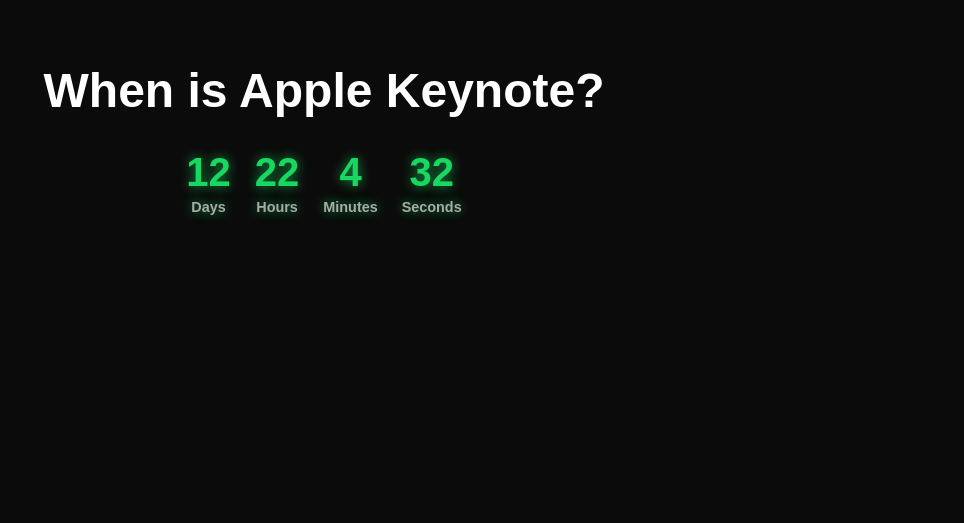
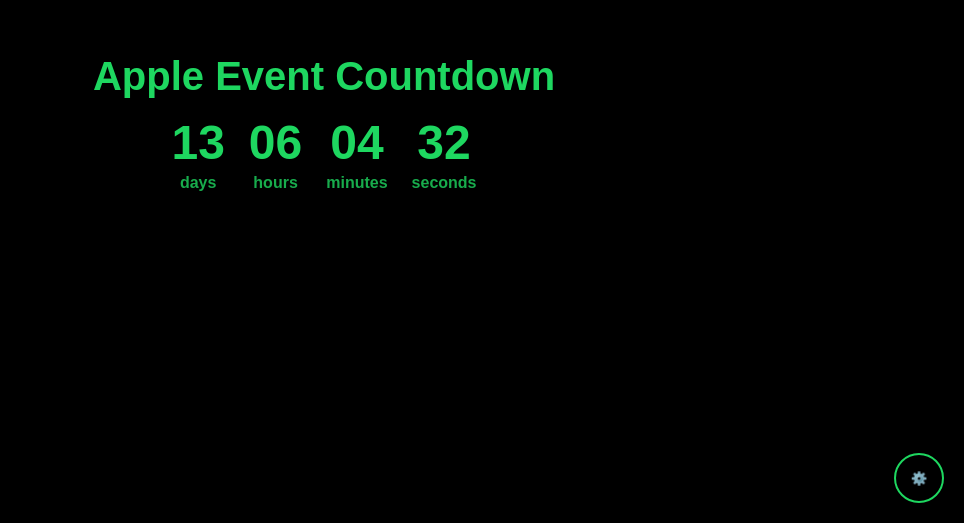
Before and after one commit to pipchell/appleevent, a plain HTML site: page index.html in a window 1280 px wide. Shown: the part 277-800 px from the top of the page, without its empty margins (316-1280 px from the left). Drawn offline with Linux system fonts and the light colour scheme; a web font is replaced by a local one.

Commit message:
Update index.html

```diff
--- a/index.html
+++ b/index.html
@@ -2,78 +2,153 @@
 <html lang="en">
 <head>
   <meta charset="UTF-8" />
-  <meta name="viewport" content="width=device-width, initial-scale=1.0" />
-  <title>When is Apple Keynote?</title>
+  <meta name="viewport" content="width=device-width, initial-scale=1.0, maximum-scale=1.0, user-scalable=no" />
+  <title>Apple Event Countdown</title>
+  <link rel="icon" href="logo.png" type="image/png">
+  <link rel="apple-touch-icon" href="logo.png">
+  <meta name="theme-color" content="#000000">
   <style>
-    body {
-      margin: 0;
-      height: 100vh;
-      display: flex;
-      flex-direction: column;
-      align-items: center;
-      justify-content: center;
-      background: #0b0b0b; /* dark backdrop */
-      color: #fff;
-      font-family: "League Spartan", sans-serif;
+    @font-face {
+      font-family: 'League Spartan';
+      src: url('assets/LeagueSpartan-Bold.woff2') format('woff2');
+      font-weight: bold;
+      font-style: normal;
     }
 
-    h1 {
-      font-size: 3rem;
-      margin-bottom: 2rem;
-      text-align: center;
+    * {margin:0;padding:0;box-sizing:border-box;}
+    html, body {
+      height: 100%;
+      font-family: 'League Spartan', sans-serif;
+      font-weight: bold;
+      background-color: #000;
+      color: #1ED760;
+      display:flex;
+      justify-content:center;
+      align-items:center;
+      flex-direction:column;
+      text-align:center;
     }
 
+    h1 {font-size:2.5rem;margin-bottom:1rem;}
     .countdown {
-      display: flex;
-      gap: 1.5rem;
-      font-size: 2.5rem;
-      font-weight: bold;
-      color: #17D860; /* your green */
-      text-shadow: 0 0 12px rgba(23, 216, 96, 0.7);
+      display:flex;
+      gap:1.5rem;
+      flex-wrap:wrap;
+      justify-content:center;
+    }
+    .countdown-block {text-align:center;}
+    .value {
+      font-size:3rem;
+      font-variant-numeric: tabular-nums;
+    }
+    .label {
+      font-size:1rem;
+      opacity:0.8;
+      margin-top:0.25rem;
     }
 
-    .unit {
-      display: flex;
-      flex-direction: column;
-      align-items: center;
+    #settings-toggle {
+      position:fixed;
+      bottom:20px;
+      right:20px;
+      background:rgba(0,0,0,0.7);
+      color:#1ED760;
+      border:2px solid #1ED760;
+      border-radius:50%;
+      width:50px;height:50px;
+      display:flex;align-items:center;justify-content:center;
+      cursor:pointer;
     }
 
-    .label {
-      font-size: 0.9rem;
-      color: #aaa;
-      margin-top: 0.3rem;
+    #settings-menu {
+      position:fixed;
+      bottom:80px;right:20px;
+      background:rgba(0,0,0,0.9);
+      border:2px solid #1ED760;
+      border-radius:12px;
+      padding:15px;
+      display:none;
+      flex-direction:column;
+      gap:12px;
+    }
+    .button {
+      font-family: 'League Spartan', sans-serif;
+      font-weight:bold;
+      padding:10px 12px;
+      font-size:1rem;
+      color:#1ED760;
+      background:rgba(0,0,0,0.6);
+      border:2px solid #1ED760;
+      border-radius:8px;
+      cursor:pointer;
     }
   </style>
 </head>
 <body>
-  <h1>When is Apple Keynote?</h1>
-  <div class="countdown" id="countdown"></div>
+  <h1>Apple Event Countdown</h1>
+  <div class="countdown" aria-live="polite" aria-atomic="true">
+    <div class="countdown-block">
+      <span class="value" id="days">--</span>
+      <div class="label">days</div>
+    </div>
+    <div class="countdown-block">
+      <span class="value" id="hours">--</span>
+      <div class="label">hours</div>
+    </div>
+    <div class="countdown-block">
+      <span class="value" id="minutes">--</span>
+      <div class="label">minutes</div>
+    </div>
+    <div class="countdown-block">
+      <span class="value" id="seconds">--</span>
+      <div class="label">seconds</div>
+    </div>
+  </div>
+
+  <button id="settings-toggle" aria-label="Settings">⚙️</button>
+  <div id="settings-menu">
+    <button class="button" onclick="toggleFullscreen(this)">Fullscreen</button>
+    <button class="button" onclick="copyLink()">Copy Link</button>
+  </div>
 
   <script>
-    // set your keynote date/time here
-    const targetDate = new Date("2025-09-09T10:00:00");
-    const countdownEl = document.getElementById("countdown");
+    const settingsToggle = document.getElementById('settings-toggle');
+    const settingsMenu = document.getElementById('settings-menu');
+
+    settingsToggle.addEventListener('click', () => {
+      settingsMenu.style.display = settingsMenu.style.display === 'flex' ? 'none' : 'flex';
+    });
+
+    function toggleFullscreen(btn) {
+      if (!document.fullscreenElement) {
+        document.documentElement.requestFullscreen();
+        btn.textContent = 'Exit Fullscreen';
+      } else {
+        document.exitFullscreen();
+        btn.textContent = 'Fullscreen';
+      }
+    }
+
+    function copyLink() {
+      navigator.clipboard.writeText(location.href)
+        .then(()=>alert("Link copied to clipboard!"));
+    }
 
     function updateCountdown() {
       const now = new Date();
-      const diff = targetDate - now;
+      const target = new Date(now.getFullYear(), 8, 9, 18, 0, 0); // Sept=8, day=9, 18:00
+      if (now > target) target.setFullYear(now.getFullYear() + 1);
 
-      if (diff <= 0) {
-        countdownEl.innerHTML = "<span>It's happening now!</span>";
-        return;
-      }
+      const diff = target - now;
+      const secs = Math.floor(diff / 1000) % 60;
+      const mins = Math.floor(diff / 1000 / 60) % 60;
+      const hrs = Math.floor(diff / 1000 / 60 / 60) % 24;
+      const days = Math.floor(diff / 1000 / 60 / 60 / 24);
 
-      const days = Math.floor(diff / (1000 * 60 * 60 * 24));
-      const hours = Math.floor((diff / (1000 * 60 * 60)) % 24);
-      const minutes = Math.floor((diff / (1000 * 60)) % 60);
-      const seconds = Math.floor((diff / 1000) % 60);
-
-      countdownEl.innerHTML = `
-        <div class="unit">${days}<div class="label">Days</div></div>
-        <div class="unit">${hours}<div class="label">Hours</div></div>
-        <div class="unit">${minutes}<div class="label">Minutes</div></div>
-        <div class="unit">${seconds}<div class="label">Seconds</div></div>
-      `;
+      document.getElementById('days').textContent = days;
+      document.getElementById('hours').textContent = hrs.toString().padStart(2,'0');
+      document.getElementById('minutes').textContent = mins.toString().padStart(2,'0');
+      document.getElementById('seconds').textContent = secs.toString().padStart(2,'0');
     }
 
     updateCountdown();
```
